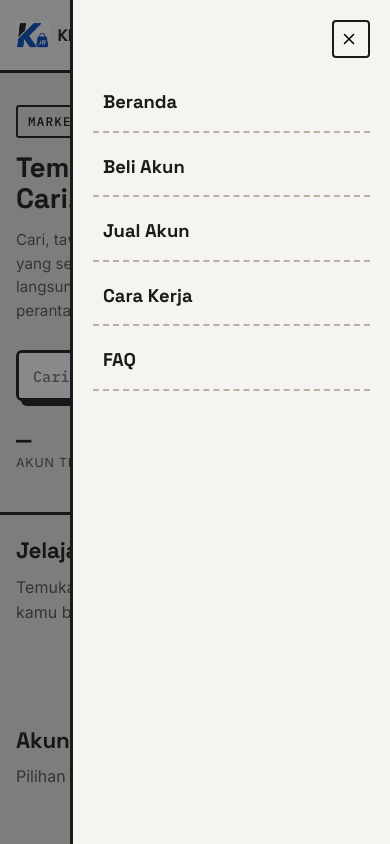
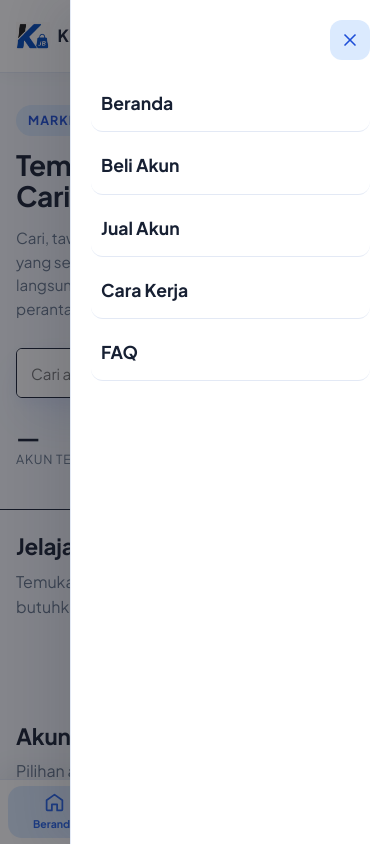
Before and after one commit to azhar83mhmmd-art/hdhd, a website: page public/index.html in a window 390 px wide. Both pictures are taken after a click on the button "Buka menu". Shown: the top 844 px of the page. Drawn offline with nearby package versions, Linux system fonts and the light colour scheme; no server answers.

Commit message:
Upload public/css/style.css

```diff
--- a/public/css/style.css
+++ b/public/css/style.css
@@ -1,44 +1,48 @@
 /* ============================================================
    KENARRZ MARKET — style.css
-   Professional Neo-Brutalism design system
+   Modern Mobile Marketplace design system (blue / cyan)
    ============================================================ */
 
-@import url('https://fonts.googleapis.com/css2?family=Space+Grotesk:wght@500;700&family=Inter:wght@400;500;600;700&family=IBM+Plex+Mono:wght@500;600&display=swap');
+@import url('https://fonts.googleapis.com/css2?family=Plus+Jakarta+Sans:wght@400;500;600;700;800&display=swap');
 
 :root {
-  /* ── Color tokens — Monokrom (warm graphite / stone), natural & tegas ── */
-  --ink: #1b1a18;
-  --ink-soft: #58544c;
-  --bg: #e9e6df;
-  --bg-raised: #f6f4f0;
+  /* ── Color tokens — Modern Mobile Marketplace (blue / cyan) ── */
+  --ink: #172033;
+  --ink-soft: #64748B;
+  --bg: #F4F7FC;
+  --bg-raised: #EEF3FC;
   --card: #ffffff;
-  --border: var(--ink);
+  --border: #E3E9F5;
 
-  --accent: #2b2823;
-  --accent-ink: #0c0b09;
-  --accent-soft: #e6e2d9;
+  --accent: #2563EB;
+  --accent-ink: #1D4ED8;
+  --accent-soft: #DBEAFE;
 
-  --gold: #a89f8f;
-  --gold-ink: #2a2620;
+  --gold: #06B6D4;
+  --gold-ink: #0E7490;
+  --gold-soft: #CFFAFE;
 
-  --danger: #211f1b;
-  --danger-soft: #e5e1d8;
+  --danger: #EF4444;
+  --danger-soft: #FEE2E2;
 
-  --success: #625c52;
-  --success-soft: #ecebe4;
+  --success: #10B981;
+  --success-soft: #D1FAE5;
+
+  --gradient-hero: linear-gradient(135deg, #1D4ED8 0%, #2563EB 55%, #06B6D4 100%);
 
   /* ── Type ── */
-  --font-display: 'Space Grotesk', 'Arial Black', sans-serif;
-  --font-body: 'Inter', -apple-system, BlinkMacSystemFont, sans-serif;
-  --font-mono: 'IBM Plex Mono', 'Courier New', monospace;
+  --font-display: 'Plus Jakarta Sans', -apple-system, BlinkMacSystemFont, sans-serif;
+  --font-body: 'Plus Jakarta Sans', -apple-system, BlinkMacSystemFont, sans-serif;
+  --font-mono: 'Plus Jakarta Sans', -apple-system, BlinkMacSystemFont, sans-serif;
 
   /* ── Shape / shadow ── */
-  --border-w: 3px;
-  --border-w-sm: 2px;
-  --shadow-offset: 5px;
-  --shadow: var(--shadow-offset) var(--shadow-offset) 0 var(--ink);
-  --shadow-sm: 3px 3px 0 var(--ink);
-  --radius: 4px;
+  --border-w: 1px;
+  --border-w-sm: 1px;
+  --shadow-offset: 0px;
+  --shadow: 0 20px 45px -16px rgba(29, 78, 216, 0.28), 0 4px 14px rgba(29, 78, 216, 0.06);
+  --shadow-sm: 0 8px 24px rgba(30, 64, 175, 0.08);
+  --radius: 14px;
+  --radius-lg: 24px;
 
   --container: 1200px;
 }
@@ -69,6 +73,19 @@ body {
 img, video, svg, canvas {
   max-width: 100%;
   display: block;
+}
+
+.icon {
+  flex-shrink: 0;
+  display: inline-block;
+  vertical-align: middle;
+  width: 20px;
+  height: 20px;
+}
+
+svg.icon {
+  width: 20px;
+  height: 20px;
 }
 
 a {
@@ -122,26 +139,27 @@ p { margin: 0 0 1em; color: var(--ink-soft); overflow-wrap: break-word; }
   font-family: var(--font-body);
   font-weight: 700;
   font-size: 0.95rem;
-  padding: 13px 24px;
-  border: var(--border-w-sm) solid var(--ink);
+  min-height: 48px;
+  padding: 12px 22px;
+  border: 1px solid var(--border);
   border-radius: var(--radius);
   background: var(--card);
   color: var(--ink);
   cursor: pointer;
   box-shadow: var(--shadow-sm);
-  transition: transform 0.12s ease, box-shadow 0.12s ease;
+  transition: transform 0.15s ease, box-shadow 0.15s ease, background 0.15s ease;
   text-decoration: none;
   white-space: nowrap;
 }
 
 .btn:hover {
-  transform: translate(-2px, -2px);
-  box-shadow: 5px 5px 0 var(--ink);
+  transform: translateY(-3px);
+  box-shadow: 0 16px 32px rgba(37, 99, 235, 0.16);
 }
 
 .btn:active {
-  transform: translate(0, 0);
-  box-shadow: 1px 1px 0 var(--ink);
+  transform: translateY(-1px);
+  box-shadow: 0 4px 12px rgba(37, 99, 235, 0.14);
 }
 
 .btn:disabled {
@@ -154,12 +172,19 @@ p { margin: 0 0 1em; color: var(--ink-soft); overflow-wrap: break-word; }
 .btn-primary {
   background: var(--accent);
   color: #fff;
-  border-color: var(--ink);
+  border-color: var(--accent);
+  box-shadow: 0 10px 24px -6px rgba(37, 99, 235, 0.45);
+}
+
+.btn-primary:hover {
+  background: var(--accent-ink);
+  border-color: var(--accent-ink);
 }
 
 .btn-gold {
   background: var(--gold);
-  color: var(--gold-ink);
+  color: #fff;
+  border-color: var(--gold);
 }
 
 .btn-ghost {
@@ -175,7 +200,7 @@ p { margin: 0 0 1em; color: var(--ink-soft); overflow-wrap: break-word; }
 }
 
 .btn-block { width: 100%; }
-.btn-sm { padding: 9px 16px; font-size: 0.85rem; }
+.btn-sm { padding: 9px 16px; font-size: 0.85rem; min-height: 40px; }
 
 /* ============================================================
    Navbar
@@ -185,8 +210,10 @@ p { margin: 0 0 1em; color: var(--ink-soft); overflow-wrap: break-word; }
   position: sticky;
   top: 0;
   z-index: 40;
-  background: var(--bg-raised);
-  border-bottom: var(--border-w) solid var(--ink);
+  background: rgba(255, 255, 255, 0.92);
+  backdrop-filter: blur(10px);
+  border-bottom: 1px solid var(--border);
+  box-shadow: 0 2px 16px rgba(23, 32, 51, 0.04);
 }
 
 .navbar__inner {
@@ -247,8 +274,8 @@ p { margin: 0 0 1em; color: var(--ink-soft); overflow-wrap: break-word; }
 
 .navbar__link:hover,
 .navbar__link.is-active {
-  background: var(--ink);
-  color: var(--bg-raised);
+  background: var(--accent-soft);
+  color: var(--accent-ink);
 }
 
 .navbar__actions {
@@ -261,23 +288,29 @@ p { margin: 0 0 1em; color: var(--ink-soft); overflow-wrap: break-word; }
 .navbar__search-toggle,
 .navbar__menu-toggle {
   display: none;
-  border: var(--border-w-sm) solid var(--ink);
-  background: var(--card);
-  border-radius: var(--radius);
-  width: 42px;
-  height: 42px;
+  border: none;
+  background: var(--accent-soft);
+  color: var(--accent-ink);
+  border-radius: 12px;
+  width: 44px;
+  height: 44px;
   flex-shrink: 0;
   align-items: center;
   justify-content: center;
   cursor: pointer;
+  transition: background 0.15s ease;
 }
 
+.navbar__search-toggle:hover,
+.navbar__menu-toggle:hover { background: var(--accent); color: #fff; }
+
 .navbar__search-icon-btn {
-  border: var(--border-w-sm) solid var(--ink);
-  background: var(--card);
-  border-radius: var(--radius);
-  width: 42px;
-  height: 42px;
+  border: none;
+  background: var(--accent-soft);
+  color: var(--accent-ink);
+  border-radius: 12px;
+  width: 44px;
+  height: 44px;
   display: inline-flex;
   align-items: center;
   justify-content: center;
@@ -310,8 +343,9 @@ p { margin: 0 0 1em; color: var(--ink-soft); overflow-wrap: break-word; }
   right: 0;
   height: 100%;
   width: min(320px, 85vw);
-  background: var(--bg-raised);
-  border-left: var(--border-w) solid var(--ink);
+  background: var(--card);
+  border-left: 1px solid var(--border);
+  box-shadow: -20px 0 45px rgba(23, 32, 51, 0.12);
   padding: 20px;
   transform: translateX(100%);
   transition: transform 0.22s ease;
@@ -324,13 +358,17 @@ p { margin: 0 0 1em; color: var(--ink-soft); overflow-wrap: break-word; }
 
 .mobile-drawer__close {
   align-self: flex-end;
-  background: none;
-  border: var(--border-w-sm) solid var(--ink);
-  border-radius: var(--radius);
-  width: 38px;
-  height: 38px;
+  background: var(--accent-soft);
+  color: var(--accent-ink);
+  border: none;
+  border-radius: 12px;
+  width: 40px;
+  height: 40px;
   cursor: pointer;
   margin-bottom: 10px;
+  display: inline-flex;
+  align-items: center;
+  justify-content: center;
 }
 
 .mobile-drawer__link {
@@ -338,10 +376,13 @@ p { margin: 0 0 1em; color: var(--ink-soft); overflow-wrap: break-word; }
   color: var(--ink);
   font-weight: 700;
   font-family: var(--font-display);
-  font-size: 1.15rem;
+  font-size: 1.1rem;
   padding: 14px 10px;
-  border-bottom: 2px dashed #b8b2a2;
+  border-bottom: 1px solid var(--border);
+  border-radius: 12px;
 }
+
+.mobile-drawer__link:hover { background: var(--accent-soft); color: var(--accent-ink); }
 
 @media (max-width: 920px) {
   .navbar__links { display: none; }
@@ -359,7 +400,7 @@ p { margin: 0 0 1em; color: var(--ink-soft); overflow-wrap: break-word; }
    ============================================================ */
 
 .footer {
-  border-top: var(--border-w) solid var(--ink);
+  border-top: var(--border-w) solid var(--border);
   background: var(--bg-raised);
   margin-top: 80px;
   padding: 48px 0 24px;
@@ -416,7 +457,7 @@ p { margin: 0 0 1em; color: var(--ink-soft); overflow-wrap: break-word; }
 .footer a:hover { color: var(--accent); }
 
 .footer__bottom {
-  border-top: 2px dashed #b8b2a2;
+  border-top: 1px solid var(--border);
   padding-top: 18px;
   font-size: 0.85rem;
   color: var(--ink-soft);
@@ -477,7 +518,7 @@ textarea {
   font-family: var(--font-body);
   font-size: 1rem; /* min 16px supaya iOS Safari tidak auto-zoom saat fokus */
   padding: 12px 14px;
-  border: var(--border-w-sm) solid var(--ink);
+  border: var(--border-w-sm) solid var(--border);
   border-radius: var(--radius);
   background: var(--card);
   color: var(--ink);
@@ -519,22 +560,22 @@ input:focus, select:focus, textarea:focus {
   display: inline-flex;
   align-items: center;
   gap: 5px;
-  font-family: var(--font-mono);
-  font-weight: 600;
+  font-family: var(--font-body);
+  font-weight: 700;
   font-size: 0.72rem;
   text-transform: uppercase;
-  letter-spacing: 0.05em;
-  padding: 5px 10px;
-  border: 2px solid var(--ink);
-  border-radius: 3px;
+  letter-spacing: 0.04em;
+  padding: 5px 11px;
+  border: none;
+  border-radius: 999px;
 }
 
 .badge--available { background: var(--success-soft); color: var(--success); }
 .badge--sold { background: var(--danger-soft); color: var(--danger); }
-.badge--reserved { background: #e9e5da; color: var(--gold-ink); }
-.badge--featured { background: var(--gold); color: var(--gold-ink); }
+.badge--reserved { background: var(--gold-soft); color: var(--gold-ink); }
+.badge--featured { background: var(--gold-soft); color: var(--gold-ink); }
 .badge--neutral { background: var(--bg-raised); color: var(--ink-soft); }
-.badge--pending { background: #e9e5da; color: var(--gold-ink); }
+.badge--pending { background: var(--gold-soft); color: var(--gold-ink); }
 .badge--verifying { background: var(--accent-soft); color: var(--accent-ink); }
 .badge--paid { background: var(--success-soft); color: var(--success); }
 .badge--rejected { background: var(--danger-soft); color: var(--danger); }
@@ -562,9 +603,9 @@ input:focus, select:focus, textarea:focus {
 
 .modal {
   background: var(--card);
-  border: var(--border-w) solid var(--ink);
-  border-radius: 6px;
-  box-shadow: 8px 8px 0 var(--ink);
+  border: 1px solid var(--border);
+  border-radius: 24px;
+  box-shadow: var(--shadow);
   max-width: 460px;
   width: 100%;
   max-height: 90vh;
@@ -581,17 +622,23 @@ input:focus, select:focus, textarea:focus {
 }
 
 .modal__close {
-  background: none;
+  background: var(--accent-soft);
+  color: var(--accent-ink);
   border: none;
+  border-radius: 12px;
   cursor: pointer;
-  font-size: 1.3rem;
   line-height: 1;
-  padding: 4px;
+  width: 36px;
+  height: 36px;
+  display: inline-flex;
+  align-items: center;
+  justify-content: center;
+  flex-shrink: 0;
 }
 
 .modal__summary {
   background: var(--bg-raised);
-  border: 2px dashed var(--ink);
+  border: 1px dashed var(--border);
   border-radius: var(--radius);
   padding: 14px;
   margin-bottom: 18px;
@@ -653,7 +700,7 @@ input:focus, select:focus, textarea:focus {
    ============================================================ */
 
 .skeleton {
-  background: linear-gradient(90deg, #e2ded4 25%, #f6f4f0 37%, #e2ded4 63%);
+  background: linear-gradient(90deg, #E3E9F5 25%, #F4F7FC 37%, #E3E9F5 63%);
   background-size: 400% 100%;
   animation: skeleton-shimmer 1.4s ease infinite;
   border-radius: var(--radius);
@@ -662,6 +709,50 @@ input:focus, select:focus, textarea:focus {
 @keyframes skeleton-shimmer {
   0% { background-position: 100% 50%; }
   100% { background-position: 0 50%; }
+}
+
+/* ============================================================
+   Bottom navigation (mobile)
+   ============================================================ */
+
+.bottom-nav {
+  display: none;
+  position: fixed;
+  left: 0;
+  right: 0;
+  bottom: 0;
+  z-index: 55;
+  background: var(--card);
+  border-top: 1px solid var(--border);
+  box-shadow: 0 -8px 28px rgba(23, 32, 51, 0.08);
+  padding: 6px clamp(4px, 2vw, 16px) calc(6px + env(safe-area-inset-bottom));
+  justify-content: space-around;
+  align-items: stretch;
+}
+
+.bottom-nav__item {
+  display: flex;
+  flex-direction: column;
+  align-items: center;
+  justify-content: center;
+  gap: 3px;
+  text-decoration: none;
+  color: var(--ink-soft);
+  font-size: 0.66rem;
+  font-weight: 700;
+  padding: 6px 4px;
+  border-radius: 14px;
+  flex: 1;
+  min-width: 0;
+  min-height: 48px;
+}
+
+.bottom-nav__item .icon { width: 21px; height: 21px; }
+.bottom-nav__item.is-active { color: var(--accent); background: var(--accent-soft); }
+
+@media (max-width: 900px) {
+  .bottom-nav { display: flex; }
+  body { padding-bottom: calc(60px + env(safe-area-inset-bottom)); }
 }
 
 /* ============================================================
@@ -687,24 +778,25 @@ input:focus, select:focus, textarea:focus {
 }
 
 .eyebrow {
-  font-family: var(--font-mono);
+  font-family: var(--font-body);
+  font-weight: 700;
   font-size: 0.78rem;
   text-transform: uppercase;
-  letter-spacing: 0.1em;
+  letter-spacing: 0.08em;
   color: var(--accent-ink);
   background: var(--accent-soft);
-  border: 2px solid var(--ink);
+  border: none;
   display: inline-block;
-  padding: 5px 10px;
-  border-radius: 3px;
+  padding: 6px 12px;
+  border-radius: 999px;
   margin-bottom: 14px;
 }
 
 .empty-state {
   text-align: center;
   padding: 60px 20px;
-  border: var(--border-w-sm) dashed var(--ink-soft);
-  border-radius: 6px;
+  border: 1px dashed var(--border);
+  border-radius: var(--radius-lg);
   background: var(--bg-raised);
 }
 
```
